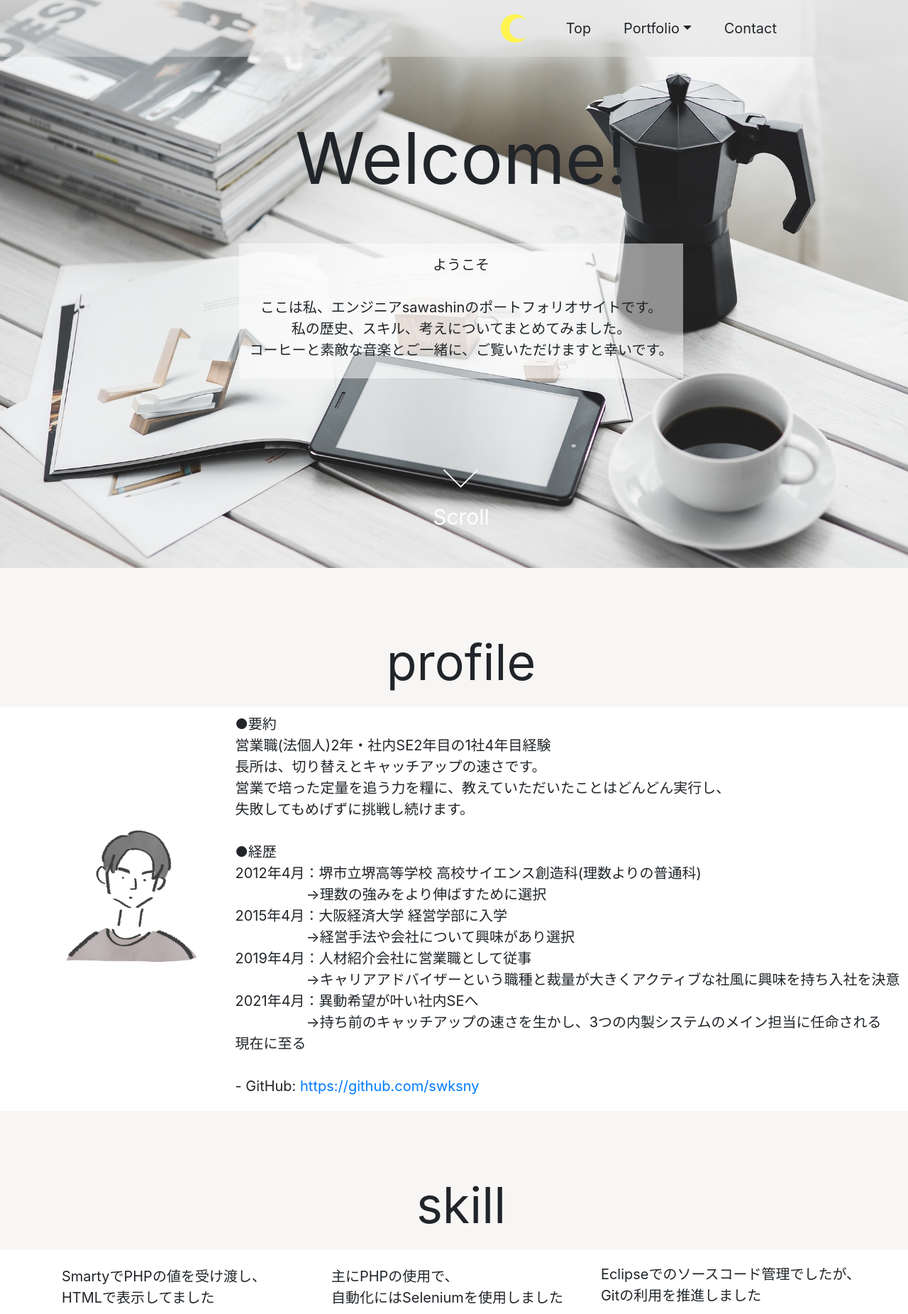
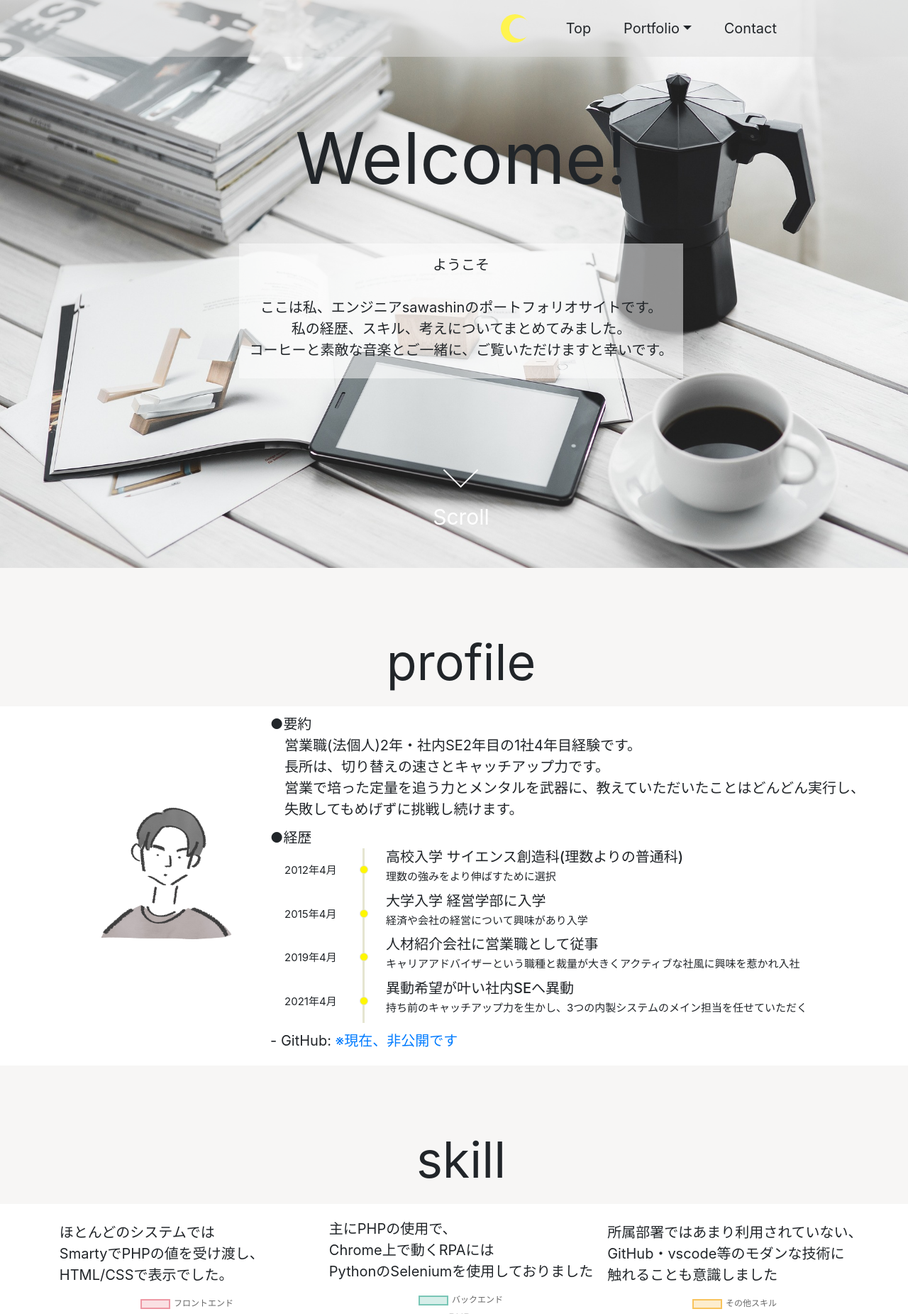
Before and after one commit to swksny/leanlife, a PHP site: page /home/ in a window 1280 px wide. Shown: the top 1851 px of the page at 71% size. Run offline with PHP 8.4, Linux system fonts and the light colour scheme; some libraries are stand-ins or nearby versions.

Commit message:
*ポートフォリオサイト **プロフィールセクション ***職歴のCSS付近ブラッシュアップ

```diff
--- a/PortfolioSite/css/main.css
+++ b/PortfolioSite/css/main.css
@@ -382,6 +382,10 @@ footer {
     animation-duration: .5s;
 }
 
+.modal-body {
+    padding:1.0rem;
+}
+
 @keyframes modalopen {
     from {opacity: 0}
     to {opacity: 1}
@@ -401,3 +405,48 @@ footer {
 .modalClose:hover {
     cursor: pointer;
 }
+
+ul.timeline {
+    padding: 0;
+}
+
+.timeline > li {
+    overflow: hidden;
+    margin: 0;
+    position: relative;
+}
+.timeline p {
+    font-size: 1.5rem;
+    padding:0;
+}
+.timeline-date {
+    width: 11.0rem;
+    float: left;
+    margin-top: 2.0rem;
+}
+
+.timeline-content {
+    float: left;
+    border-left: 0.3rem solid #e5e5d1;
+    padding-left: 3.0rem;
+}
+
+.timeline-content:before {
+    content: '';
+    width: 1.2rem;
+    height: 1.2rem;
+    background: #fff700;
+    position: absolute;
+    left: 10.6rem;
+    top: 2.4rem;
+    border-radius: 100%;
+    border:0.1rem solid #e5e5d1;
+}
+
+.profile-content {
+    padding-left:2.0rem;
+}
+
+.profile-section {
+    margin-bottom:1.0rem;
+}
--- a/PortfolioSite/index.php
+++ b/PortfolioSite/index.php
@@ -4,9 +4,10 @@
 		<meta charset="utf-8" content="text/html; charset=utf-8">
 		<meta name="viewport" content="width=device-width,initial-scale=1">
 
+		<link rel="stylesheet" href="./css/lib/normalize.css">
 		<link rel="stylesheet" href="https://stackpath.bootstrapcdn.com/bootstrap/4.3.1/css/bootstrap.min.css" integrity="sha384-ggOyR0iXCbMQv3Xipma34MD+dH/1fQ784/j6cY/iJTQUOhcWr7x9JvoRxT2MZw1T" crossorigin="anonymous">
 		<link rel="stylesheet" href="./css/main.css">
-		<link rel="stylesheet" href="./css/animation-template.css">
+		<link rel="stylesheet" href="./css/lib/animation.css">
 		<link rel="stylesheet" href="./css/lib/scroll.css">
 
 	</head>
@@ -26,10 +27,24 @@
 					<h1>日本語カタカナ変換</h1>
 					<span id="modal-1-close"  class="modal-close">×</span>
 				</div>
-				<div>
-					日本語をカタカナに変換する機能です。
-
-					<a href="<?= $environment['URL']['CHARACTER_CONVERSION']; ?>">日本語カタカナ変換</a>
+				<div class="modal-body">
+					日本語をカタカナに変換する機能です。<br>
+					現職で会社の組織変更対応を担っており、<br>
+					その中での部署名のカタカナを効率よく振るために<br>
+					<a href="https://tool.stabucky.com/convert/kanji2kana.php">既存の外部サイトのツール</a>を参考にYahoo APIを利用して作成してました。<br>
+					本番運用を試みておりますが、現状では改善点が多くある状況です。<br>
+					<br>
+					♦︎既存のツールと比べた改善点<br>
+					・数字、アルファベットも変換される<br>
+					・ひらがなではなくカタカナに変換される<br>
+					・文字数制限がない<br>
+					<!-- <br>
+					♦︎想定される文字列<br>
+					・保育領域 東京第2営業所<br>
+					・ITEMCRA営業所<br>
+					・ヘルスケア&ウェルネス<br> -->
+					<br>
+					→<a href="<?= $environment['URL']['CHARACTER_CONVERSION']; ?>">サイトはこちら</a>
 				</div>
 			</div>
 		</div>
@@ -39,34 +54,49 @@
 					<h1>お試しタイトル</h1>
 					<span id="modal-2-close" class="modal-close">×</span>
 				</div>
-				<div>
-					確認用2
-
-					<a href="<?= $environment['URL']['PORT_FOLIO_SITE']; ?>">ポートフォリオサイト</a>
+				<div class="modal-body">
+					実際に業務で利用したPHP、JSを中心に作成しました。<br>
+					<br>
+					♦︎ポイント<br>
+					・シンプルでわかりやすいデザインを意識<br>
+					・開発環境は独学で身につけたDocker技術での仮想環境の構築<br>
+					・YahhoAPIやGoogleAPIなど、モダンな技術への挑戦<br>
+					<br>
+					♦︎今後について<br>
+					レスポンシブ対応や、セキュリティ対策は必須となるので、<br>
+					まずはこちらから対応していこうと考えてます。<br>
+					やることは膨大にあると認識しております。<br>
+					<br>
+					→<a href="<?= $environment['URL']['PORT_FOLIO_SITE']; ?>">サイトはこちら</a>
 				</div>
 			</div>
 		</div>
 		<div class="modal add-center modal-outside-close" id="modal-3">
 			<div class="modal-content">
 				<div class="modal-header">
-					<h1>お試しタイトル</h1>
+					<h1>フォルダ作成ツール</h1>
 					<span id="modal-3-close" class="modal-close">×</span>
 				</div>
-				<div>
-					確認用3
-					<a href="<?= $environment['URL']['COPY_FOLDER_TOOL'].'/logic.bat'; ?>">ファイル複製ツール</a>
+				<div class="modal-body">
+					ディレクリの中身ごと、ある一定の法則に従ってコピーできるツールです。<br>
+					主に現職の特定の業務効率を上げるべく開発しました。<br>
+					<br>
+					→<a href="<?= $environment['URL']['COPY_FOLDER_TOOL'].'/logic.bat'; ?>">ダウンロードはこちら</a>
 				</div>
 			</div>
 		</div>
 		<div class="modal add-center modal-outside-close" id="modal-4">
 			<div class="modal-content">
 				<div class="modal-header">
-					<h1>お試しタイトル</h1>
+					<h1>FivaridMap</h1>
 					<span id="modal-4-close" class="modal-close">×</span>
 				</div>
-				<div>
-					確認用4
-					<a href="<?= $environment['URL']['FIVARID_MAP'];?>">FivaridMap</a>
+				<div class="modal-body">
+					知人だけの洗練された口コミサイトをつくりたいと思い、着手。<br>
+					現状の私のスキルでは限界があったため、開発を中断しております。<br>
+					<br>
+					→<a href="<?= $environment['URL']['FIVARID_MAP'];?>">サイトはこちら</a><br>
+					※DBをローカル環境にしか構築していないため、閲覧できません。
 				</div>
 			</div>
 		</div>
@@ -77,7 +107,7 @@
 						<p class="">ようこそ<br>
 						<br>
 							ここは私、エンジニアsawashinのポートフォリオサイトです。<br>
-							私の歴史、スキル、考えについてまとめてみました。<br>
+							私の経歴、スキル、考えについてまとめてみました。<br>
 							コーヒーと素敵な音楽とご一緒に、ご覧いただけますと幸いです。
 						</p>
 					</div>
@@ -92,24 +122,62 @@
 							<img src="./my-photo.JPG" class="img-my-photo" style="display:inline;">
 						</div>
 						<div>
-							●要約<br>
-							営業職(法個人)2年・社内SE2年目の1社4年目経験<br>
-							長所は、切り替えとキャッチアップの速さです。<br>
-							営業で培った定量を追う力を糧に、教えていただいたことはどんどん実行し、<br>
-							失敗してもめげずに挑戦し続けます。<br>
-							<br>
-							●経歴<br>
-							2012年4月：堺市立堺高等学校 高校サイエンス創造科(理数よりの普通科) <br>
-							　　　　　→理数の強みをより伸ばすために選択<br>
-							2015年4月：大阪経済大学 経営学部に入学<br>
-							　　　　　→経営手法や会社について興味があり選択<br>
-							2019年4月：人材紹介会社に営業職として従事<br>
-							　　　　　→キャリアアドバイザーという職種と裁量が大きくアクティブな社風に興味を持ち入社を決意<br>
-							2021年4月：異動希望が叶い社内SEへ<br>
-							　　　　　→持ち前のキャッチアップの速さを生かし、3つの内製システムのメイン担当に任命される<br>
-							現在に至る<br>
-							<br>
-							- GitHub: <a href="https://github.com/swksny">https://github.com/swksny</a>
+							<div class="profile-section">
+								●要約<br>
+								<div class="profile-content">
+									営業職(法個人)2年・社内SE2年目の1社4年目経験です。<br>
+									長所は、切り替えの速さとキャッチアップ力です。<br>
+									営業で培った定量を追う力とメンタルを武器に、教えていただいたことはどんどん実行し、<br>
+									失敗してもめげずに挑戦し続けます。
+								</div>
+							</div>
+							<div class="profile-section">
+								●経歴
+								<div class="profile-content">
+									<!-- 2012年4月：高校入学 サイエンス創造科(理数よりの普通科) <br>
+									　　　　　→理数の強みをより伸ばすために選択<br>
+									2015年4月：大学入学 経営学部に入学<br>
+									　　　　　→経営手法や会社そのものについて興味があり入学<br>
+									2019年4月：人材紹介会社に営業職として従事<br>
+									　　　　　→キャリアアドバイザーという職種と裁量が大きくアクティブな社風に興味を惹かれ入社<br>
+									2021年4月：異動希望が叶い社内SEへ<br>
+									　　　　　→持ち前のキャッチアップ力を生かし、3つの内製システムのメイン担当を任せていただく<br>
+									現在に至る<br> -->
+									<ul class="timeline">
+										<li>
+											<p class="timeline-date">2012年4月</p>
+											<div class="timeline-content">
+												<h2>高校入学 サイエンス創造科(理数よりの普通科)</h2>
+												<p>理数の強みをより伸ばすために選択</p>
+											</div>
+										</li>
+										<li>
+											<p class="timeline-date">2015年4月</p>
+											<div class="timeline-content">
+												<h2>大学入学 経営学部に入学</h2>
+												<p>経済や会社の経営について興味があり入学</p>
+											</div>
+										</li>
+										<li>
+											<p class="timeline-date">2019年4月</p>
+											<div class="timeline-content">
+												<h2>人材紹介会社に営業職として従事</h2>
+												<p>キャリアアドバイザーという職種と裁量が大きくアクティブな社風に興味を惹かれ入社</p>
+											</div>
+										</li>
+										<li>
+											<p class="timeline-date">2021年4月</p>
+											<div class="timeline-content">
+												<h2>異動希望が叶い社内SEへ異動</h2>
+												<p>持ち前のキャッチアップ力を生かし、3つの内製システムのメイン担当を任せていただく</p>
+											</div>
+										</li>
+									</ul>
+								</div>
+							</div>
+							<div>
+								- GitHub: <a href="">※現在、非公開です</a>
+							</div>
 						</div>
 					</div>
 				</div>
@@ -119,15 +187,16 @@
 				<div class="section center">
 					<div class="center" style="display:flex;">
 						<div style="margin:1.0rem;">
-							<p>SmartyでPHPの値を受け渡し、<br>HTMLで表示してました</p>
+							<p>ほとんどのシステムでは<br>SmartyでPHPの値を受け渡し、<br>HTML/CSSで表示でした。</p>
 							<canvas id="skillFrontChart" width="360rem" height="320rem"></canvas>
 						</div>
 						<div style="margin:1.0rem;">
-							<p>主にPHPの使用で、<br>自動化にはSeleniumを使用しました</p>
+							<p>主にPHPの使用で、<br>Chrome上で動くRPAには<br>PythonのSeleniumを使用しておりました</p>
 							<canvas id="skillBackChart" width="360rem" height="320rem"></canvas>
 						</div>
 						<div style="margin:1.0rem;">
-							<p>Eclipseでのソースコード管理でしたが、<br>Gitの利用を推進しました</p>
+							<!-- SVN、eclipse、さくらエディタが中心に<br>活躍しておりましたが、 -->
+							<p>所属部署ではあまり利用されていない、<br>GitHub・vscode等のモダンな技術に<br>触れることも意識しました</p>
 							<canvas id="otherSkill" width="360rem" height="320rem"></canvas>
 						</div>
 					</div>
--- a/PortfolioSite/js/main.js
+++ b/PortfolioSite/js/main.js
@@ -107,7 +107,7 @@ var myChart3 = new Chart(ctxOther, {
 		labels: ['VScode', 'Eclipse', 'Git/GitHub', 'Linux', 'VBA'],
 		datasets: [{
 			label: 'その他スキル',
-			data: [3, 2, 2, 2, 2],
+			data: [2, 2, 2, 2, 2],
 			// データライン
 			borderColor: 'rgba(248, 195, 92)',
 			borderWidth: 2,
```
Also changed, not shown: PortfolioSite/css/lib/animation.css (renamed from PortfolioSite/css/animation-template.css), PortfolioSite/css/lib/normalize.css (added), PortfolioSite/img/LeanLife.png, PortfolioSite/img/LeanLife_2.png (added).
